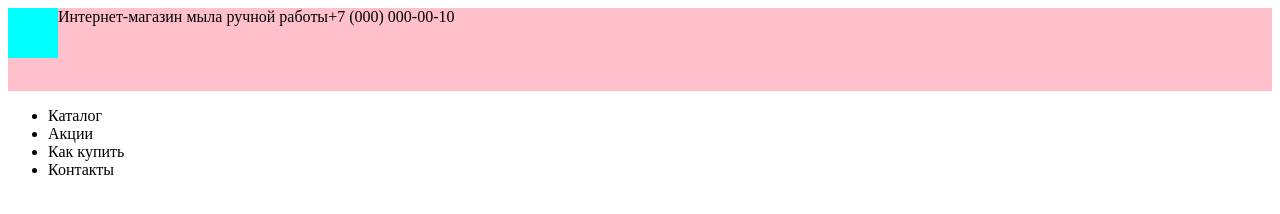
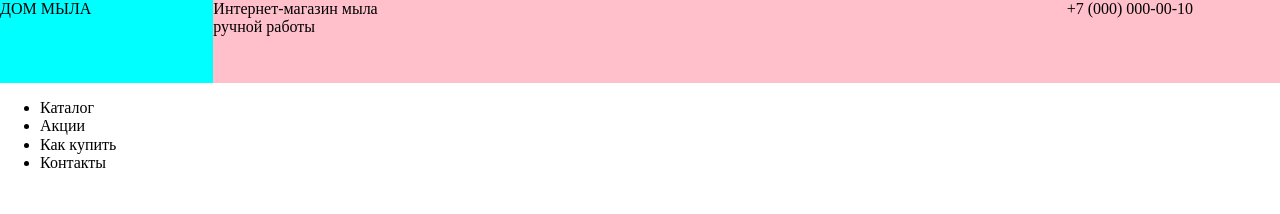
Before and after one commit to sftvov/site-mylo, a plain HTML site: page index.html in a window 1280 px wide. Drawn offline with Linux system fonts and the light colour scheme.

Commit message:
changed header

```diff
--- a/index.html
+++ b/index.html
@@ -4,15 +4,17 @@
 		<meta charset="UTF-8" />
 		<meta name="viewport" content="width=device-width, initial-scale=1.0" />
 		<link rel="stylesheet" href="css/style.css" />
+		<link rel="stylesheet" href="css/normalize.css" />
 		<title>Дом Мыла - мыло ручной работы!</title>
 	</head>
 	<body>
 		<div class="header">
 			<div class="header__top">
-				<div class="header__logo"></div>
+				<div class="header__logo">ДОМ МЫЛА</div>
 				<div class="header__description">
 					<span>Интернет-магазин мыла ручной работы</span>
 				</div>
+				<div class="header__empty"></div>
 				<div class="header__contacts"><span>+7 (000) 000-00-10</span></div>
 			</div>
 			<div class="header__menu">
--- a/scss/style.scss
+++ b/scss/style.scss
@@ -1,13 +1,20 @@
 .header {
 	&__top {
 		display: flex;
-		flex: 1;
 		height: 83px;
 		background-color: pink;
 	}
 	&__logo {
-		width: 50px;
-		height: 50px;
+		flex: 1;
 		background-color: aqua;
 	}
+	&__description {
+		flex: 1;
+	}
+	&__empty {
+		flex: 3;
+	}
+	&__contacts {
+		flex: 1;
+	}
 }
```
Also changed, not shown: css/normalize.css (added), css/style.css.
